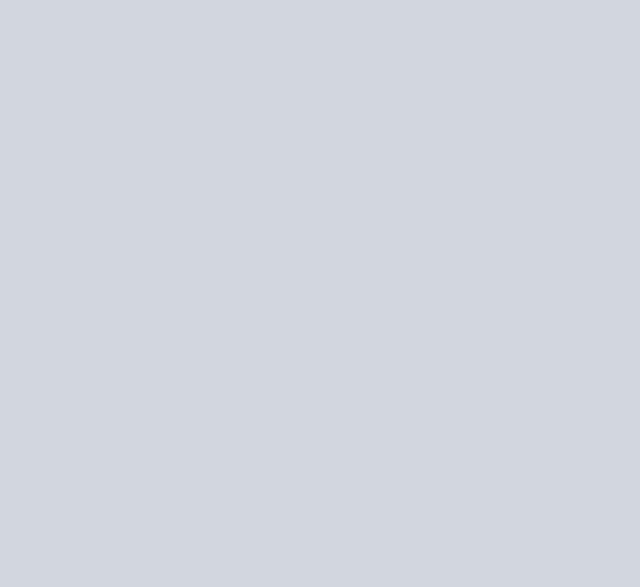
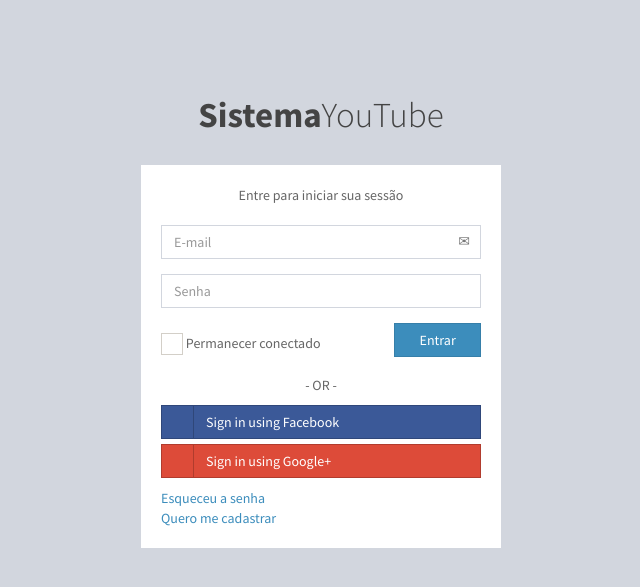
Before and after one commit to omartins-zs/sistema_youtube, a CodeIgniter app: the page made by application/views/pages/login.php in a window 1280 px wide. Before the commit the part shown is empty. Shown: the top 587 px of the page, without its empty margins (319-959 px from the left). Run offline with CodeIgniter, Linux system fonts and the light colour scheme; some web fonts are replaced.

Commit message:
Criando page de Login e Estilizando e traduzindo

```diff
--- a/application/views/pages/login.php
+++ b/application/views/pages/login.php
@@ -27,7 +27,71 @@
 </head>
 
 <body class="hold-transition login-page">
+	<div class="login-box">
+		<div class="login-logo">
+			<a href="../../index2.html"><b>Sistema</b>YouTube</a>
+		</div>
+		<!-- /.login-logo -->
+		<div class="login-box-body">
+			<p class="login-box-msg">Entre para iniciar sua sessão</p>
 
+			<form action="../../index2.html" method="post">
+				<div class="form-group has-feedback">
+					<input type="email" id="password" class="form-control" placeholder="E-mail">
+					<span class="glyphicon glyphicon-envelope form-control-feedback"></span>
+				</div>
+				<div class="form-group has-feedback">
+					<input type="password" id="password" class="form-control" placeholder="Senha">
+					<span class="glyphicon glyphicon-lock form-control-feedback"></span>
+				</div>
+				<div class="row">
+					<div class="col-xs-8">
+						<div class="checkbox icheck">
+							<label>
+								<input type="checkbox"> Permanecer conectado
+							</label>
+						</div>
+					</div>
+					<!-- /.col -->
+					<div class="col-xs-4">
+						<button type="submit" class="btn btn-primary btn-block btn-flat">Entrar</button>
+					</div>
+					<!-- /.col -->
+				</div>
+			</form>
+
+			<div class="social-auth-links text-center">
+				<p>- OR -</p>
+				<a href="#" class="btn btn-block btn-social btn-facebook btn-flat"><i class="fa fa-facebook"></i> Sign in using
+					Facebook</a>
+				<a href="#" class="btn btn-block btn-social btn-google btn-flat"><i class="fa fa-google-plus"></i> Sign in using
+					Google+</a>
+			</div>
+			<!-- /.social-auth-links -->
+
+			<a href="#">Esqueceu a senha</a><br>
+			<a href="register.html" class="text-center">Quero me cadastrar</a>
+
+		</div>
+		<!-- /.login-box-body -->
+	</div>
+	<!-- /.login-box -->
+
+	<!-- jQuery 2.2.0 -->
+	<script src="assets/js/jQuery/jQuery-2.2.0.min.js"></script>
+	<!-- Bootstrap 3.3.6 -->
+	<script src="assets/js/bootstrap/bootstrap.min.js"></script>
+	<!-- iCheck -->
+	<script src="assets/js/iCheck/icheck.min.js"></script>
+	<script>
+		$(function() {
+			$('input').iCheck({
+				checkboxClass: 'icheckbox_square-blue',
+				radioClass: 'iradio_square-blue',
+				increaseArea: '20%' // optional
+			});
+		});
+	</script>
 </body>
 
 </html>
```
